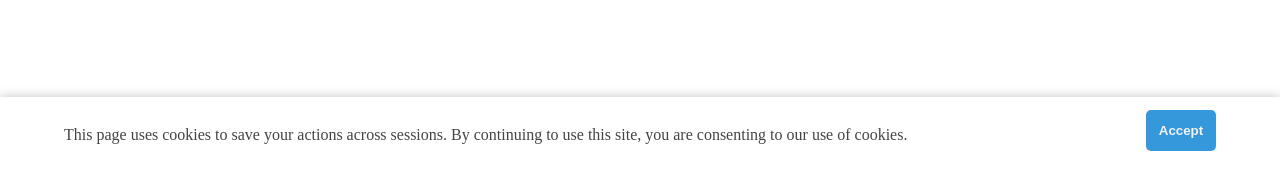
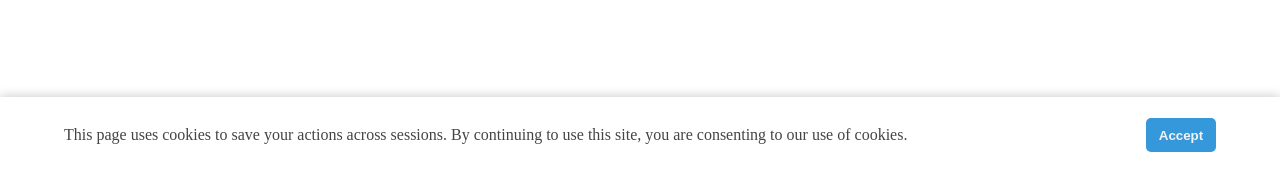
Before and after one commit to KeckObservatory/Keck-ETC, a Python web app: template templates/cookie_message.html in a window 1280 px wide. Shown: the part 627-800 px from the top of the page. Run offline with Jinja, Linux system fonts and the light colour scheme; the template is opened without the code that fills it, so the values that code supplies are empty.

Commit message:
minor cosmetic tweaks

```diff
--- a/templates/cookie_message.html
+++ b/templates/cookie_message.html
@@ -13,7 +13,7 @@
                 box-shadow: 0 -1px 10px rgba(0,0,0,.2);
                 display: flex;
                 justify-content: space-between;
-                align-content: center;
+                align-items: center;
                 padding: 1vw 5vw;
                 box-sizing: border-box;
                 overflow: hidden;
@@ -36,7 +36,7 @@
                 border: none;
                 border-radius: 5px;
                 height: fit-content;
-                padding: 1vw;
+                padding: .75vw 1vw;
                 -webkit-transition: all 0.3s;
                 -moz-transition: all 0.3s;
                 transition: all 0.3s;
--- a/templates/index.html
+++ b/templates/index.html
@@ -22,7 +22,7 @@
         };
         window.addEventListener('error', errorHandler, {once:true});  // Set once to true to prevent duplicate js alerts before reloading page
         const resizeHandler = (e) => {
-            if (e.isTrusted) {
+            if (e.isTrusted && typeof window.Bokeh.documents[0] != 'undefined') {
                 const reset = window.Bokeh.documents[0].get_model_by_name('reset_contents_container');
                 if (reset.tags[0] === false){
                     reset.tags = [true];
```
